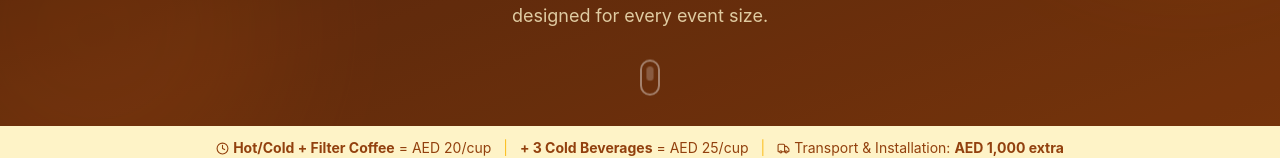
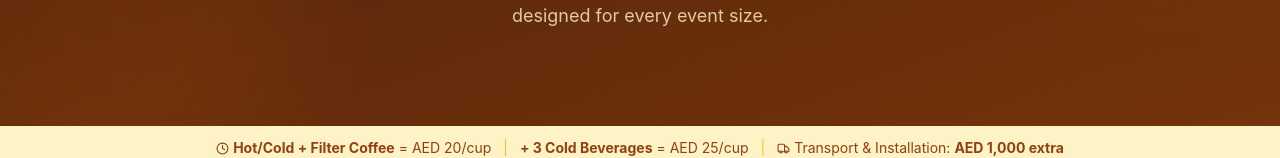
Before and after one commit to saimprojects/desirecafeproject, a React (Vite) app: page /packages in a window 1280 px wide. Shown: the part 544-702 px from the top of the page. Built offline with nearby package versions, Linux system fonts and the light colour scheme.

Commit message:
packages

```diff
--- a/src/pages/Packages.jsx
+++ b/src/pages/Packages.jsx
@@ -192,11 +192,6 @@
           </p>
         </div>
 
-        <div className="absolute bottom-6 left-1/2 -translate-x-1/2 animate-bounce">
-          <div className="w-5 h-9 border-2 border-white/40 rounded-full flex justify-center pt-2">
-            <div className="w-1 h-2 bg-white rounded-full animate-ping" />
-          </div>
-        </div>
       </section>
 
       {/* ── Pricing Note ── */}
```
